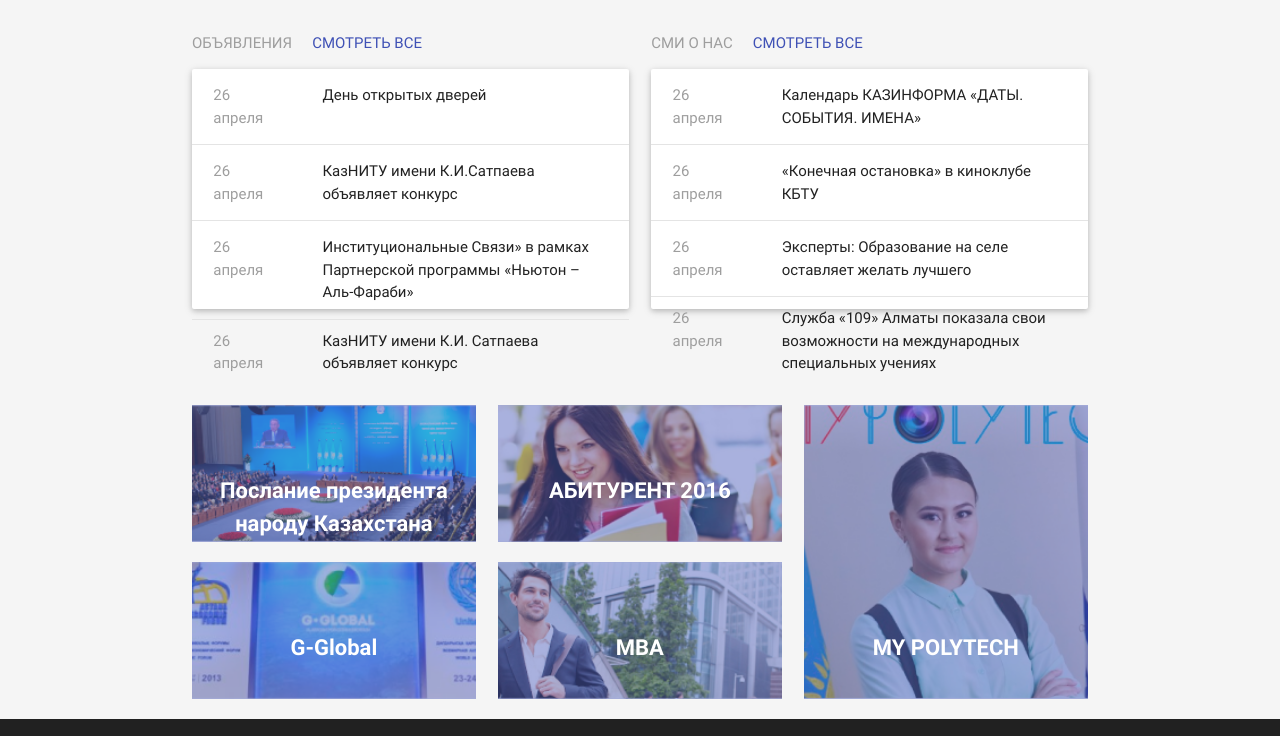
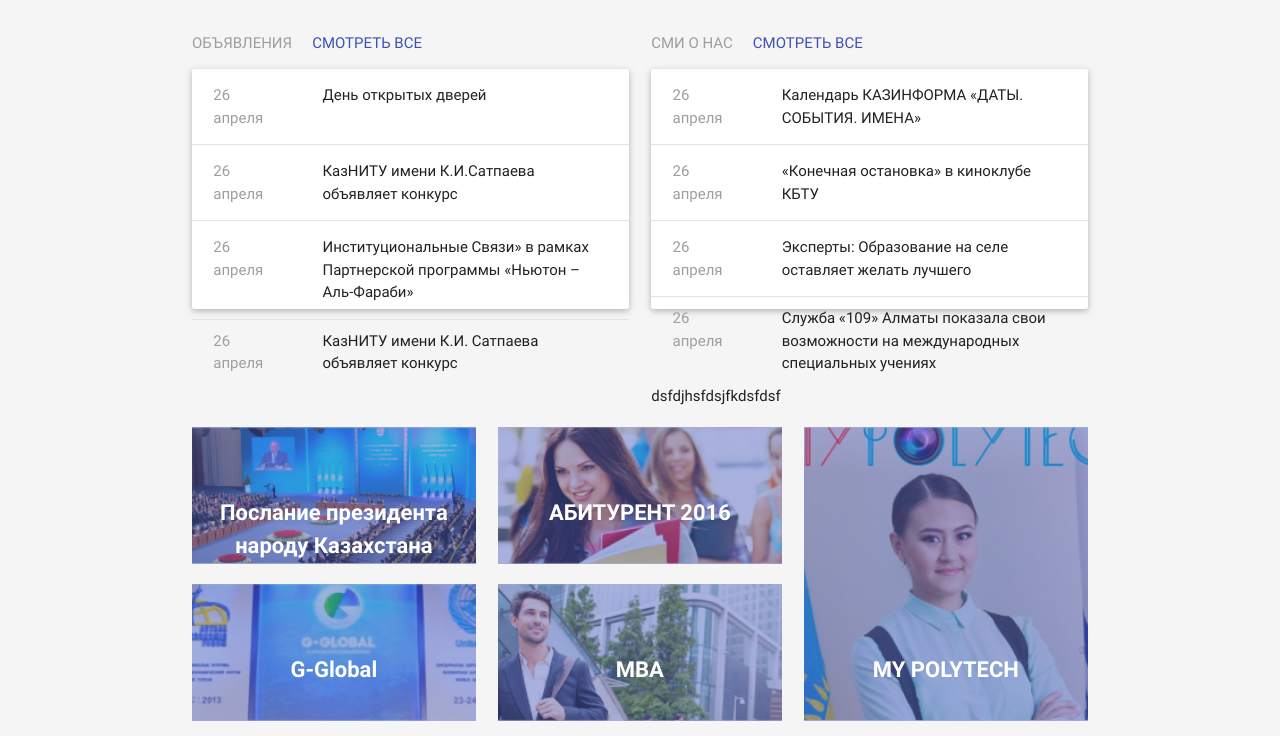
Before and after one commit to yersultanzada/learn, a plain HTML site: page index.html in a window 1280 px wide. Shown: the part 1614-2350 px from the top of the page. Drawn offline with Linux system fonts and the light colour scheme.

Commit message:
4 commit

```diff
--- a/index.html
+++ b/index.html
@@ -383,6 +383,7 @@
                         </div>
                     </div>
                 </div>
+                dsfdjhsfdsjfkdsfdsf
             </div>
         </div>
     </div>
```
